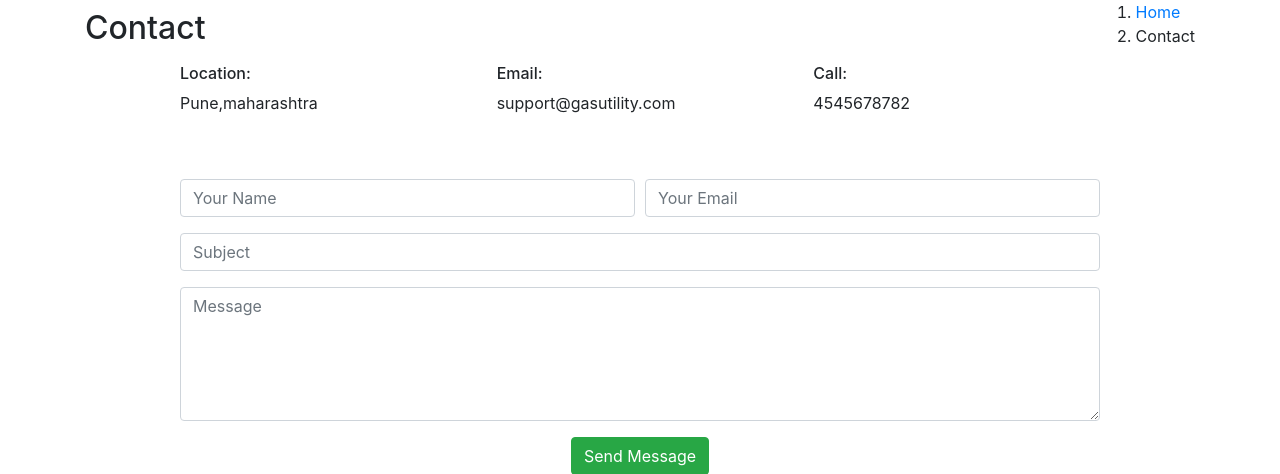
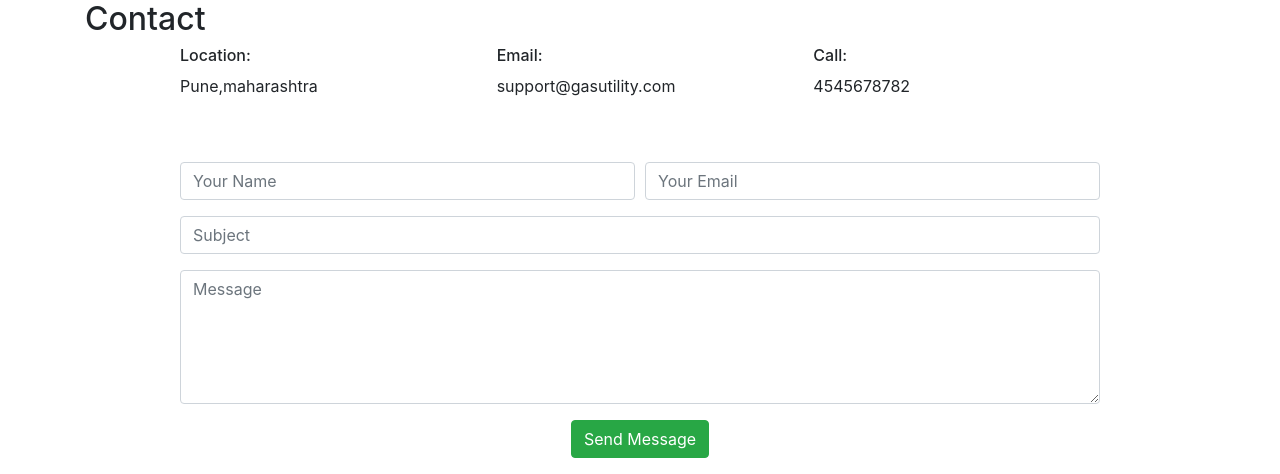
Before and after one commit to payalp77/gas-utility, a Django app: page /contact/ in a window 1280 px wide. Shown: the part 56-530 px from the top of the page. Run offline with Django 5.2, Linux system fonts and the light colour scheme; data comes from the database, SQL or seed files in the repository.

Commit message:
Update contact.html

```diff
--- a/gas_utility/templates/contact.html
+++ b/gas_utility/templates/contact.html
@@ -14,10 +14,6 @@
 
         <div class="d-flex justify-content-between align-items-center">
           <h2>Contact</h2>
-          <ol>
-            <li><a href="index.html">Home</a></li>
-            <li>Contact</li>
-          </ol>
         </div>
 
       </div>
```
